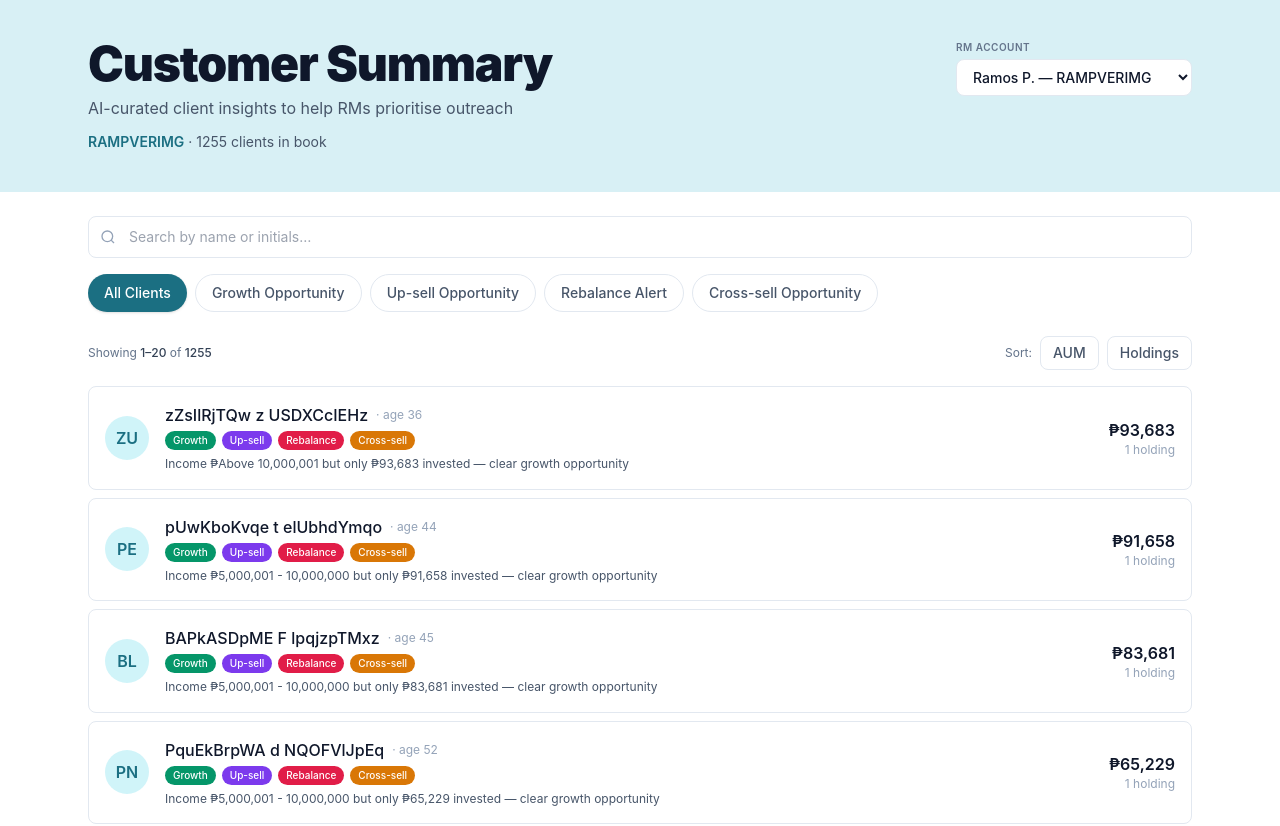
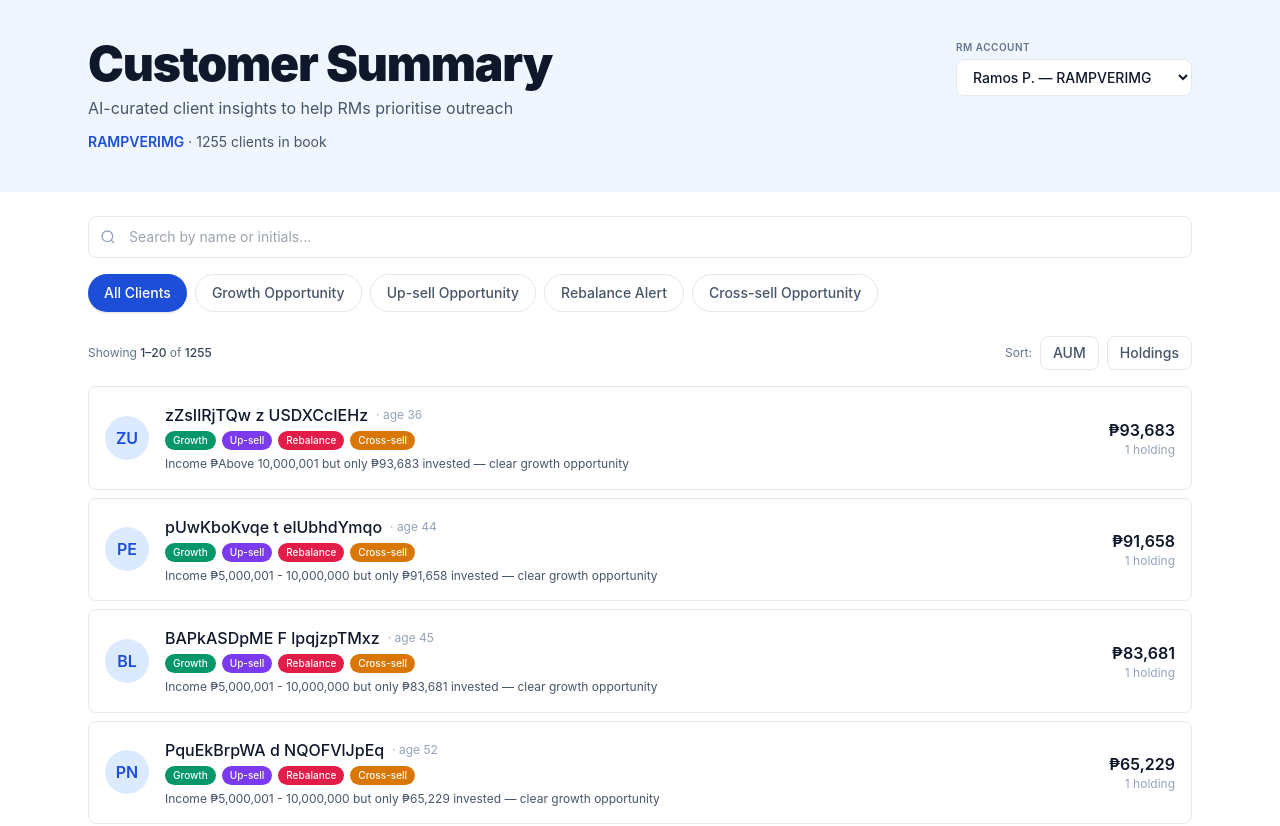
Before and after one commit to sunyue777/indivara-demo, a Next.js app: page / in a window 1280 px wide. Shown: the top 826 px of the page. Built offline with nearby package versions, Linux system fonts and the light colour scheme.

Commit message:
darker blue

```diff
--- a/tailwind.config.js
+++ b/tailwind.config.js
@@ -7,26 +7,26 @@ module.exports = {
   theme: {
     extend: {
       colors: {
-        // Indivara brand palette
+        // Indivara deep-blue brand palette (matches Avantrade mobile UI)
         brand: {
-          50:  '#ecfbfd',
-          100: '#d0f4f9',
-          200: '#a3e9f2',
-          300: '#6dd7e6',
-          400: '#3DBFD4', // primary cyan-blue
-          500: '#22a8c0',
-          600: '#1c8aa1',
-          700: '#1b6f82',
-          800: '#1c5b6b',
-          900: '#1b4b58',
+          50:  '#eff6ff',
+          100: '#dbeafe',
+          200: '#bfdbfe',
+          300: '#93c5fd',
+          400: '#60a5fa',
+          500: '#3b82f6',
+          600: '#2563eb', // primary buttons
+          700: '#1d4ed8',
+          800: '#1e40af', // headers / banners
+          900: '#1e3a8a', // deepest accent
         },
         accent: {
-          // Deep blue for buttons
-          500: '#2D7CE6',
-          600: '#1E5BC6',
-          700: '#1849a3',
+          500: '#2563eb',
+          600: '#1d4ed8',
+          700: '#1e40af',
         },
-        bannerBg: '#D8F0F5', // Indivara light banner blue
+        // Light banner background for page headers
+        bannerBg: '#eff6ff',
       },
       fontFamily: {
         sans: ['-apple-system', 'BlinkMacSystemFont', 'Segoe UI', 'Roboto', 'Helvetica Neue', 'Arial', 'sans-serif'],
```
